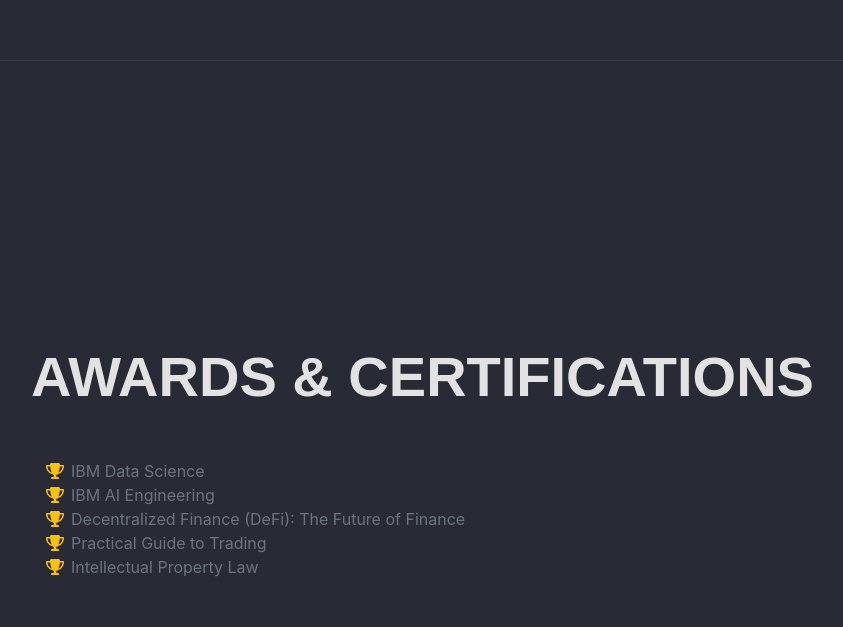
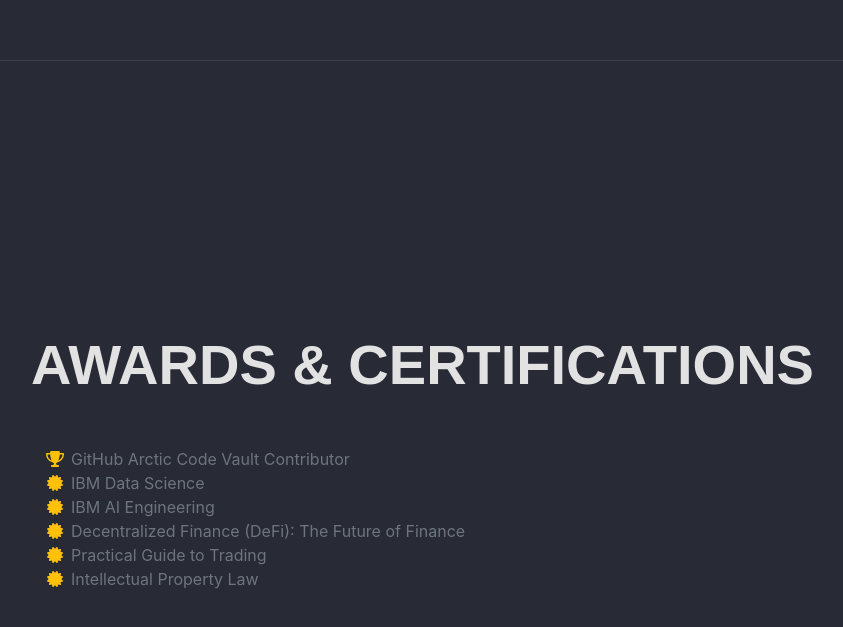
Before and after one commit to johngoff18/johngoff18.github.io, a plain HTML site: page index.html in a window 1280 px wide. Shown: the part 3944-4571 px from the top of the page, without its empty margins (289-1132 px from the left). Drawn offline with nearby package versions, Linux system fonts and the light colour scheme; a web font is replaced by a local one.

Commit message:
UPDATED AWARDS AND CERTIFICATIONS
UPDATED AWARDS AND CERTIFICATIONS WITH CORRECT ICONS AND ADDED THE ARTIC CODE VAULT CONTRIBUTOR AWARD TO THE LIST OF ACCOMPLISHMENTS.

```diff
--- a/index.html
+++ b/index.html
@@ -130,23 +130,27 @@
                     <ul class="fa-ul mb-0">
                         <li>
                             <span class="fa-li"><i class="fas fa-trophy text-warning"></i></span>
+                            GitHub Arctic Code Vault Contributor
+                        </li>
+                        <li>
+                            <span class="fa-li"><i class="fas fa-certificate text-warning"></i></span>
                             IBM Data Science
                         </li>
                         <li>
-                            <span class="fa-li"><i class="fas fa-trophy text-warning"></i></span>
+                            <span class="fa-li"><i class="fas fa-certificate text-warning"></i></span>
                             IBM AI Engineering
                         </li>
                         <li>
-                            <span class="fa-li"><i class="fas fa-trophy text-warning"></i></span>
+                            <span class="fa-li"><i class="fas fa-certificate text-warning"></i></span>
                             Decentralized Finance (DeFi): The Future of Finance
 
                         </li>
                         <li>
-                            <span class="fa-li"><i class="fas fa-trophy text-warning"></i></span>
+                            <span class="fa-li"><i class="fas fa-certificate text-warning"></i></span>
                             Practical Guide to Trading
                         </li>
                         <li>
-                            <span class="fa-li"><i class="fas fa-trophy text-warning"></i></span>
+                            <span class="fa-li"><i class="fas fa-certificate text-warning"></i></span>
                             Intellectual Property Law
                         </li>
                     </ul>
```
